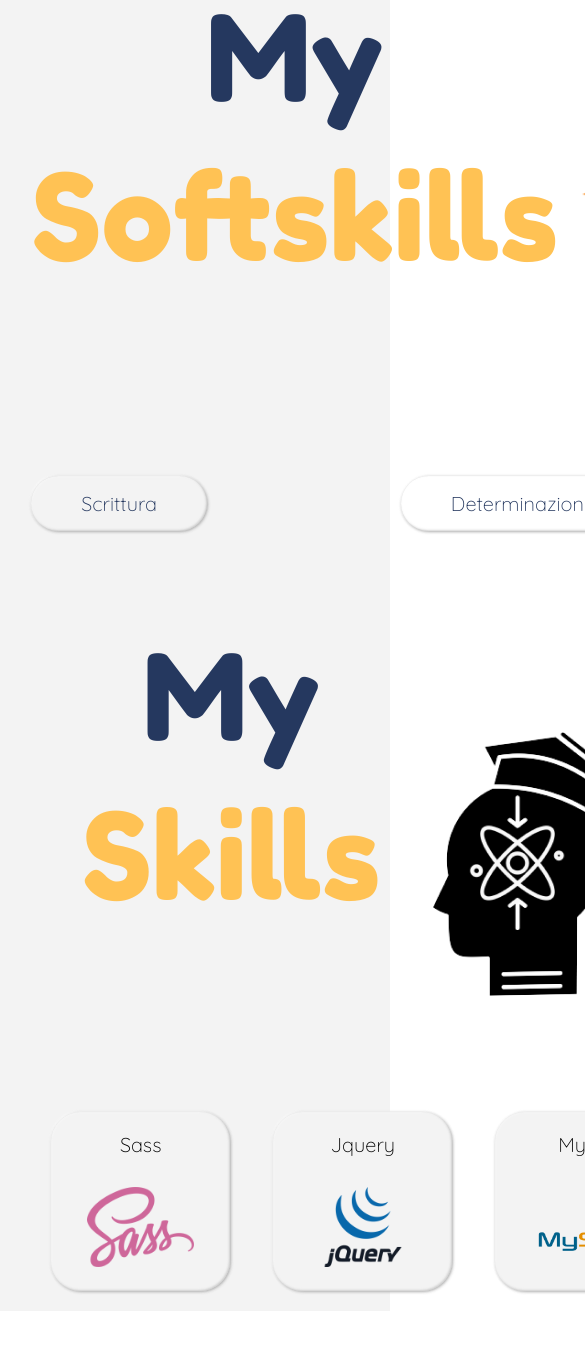
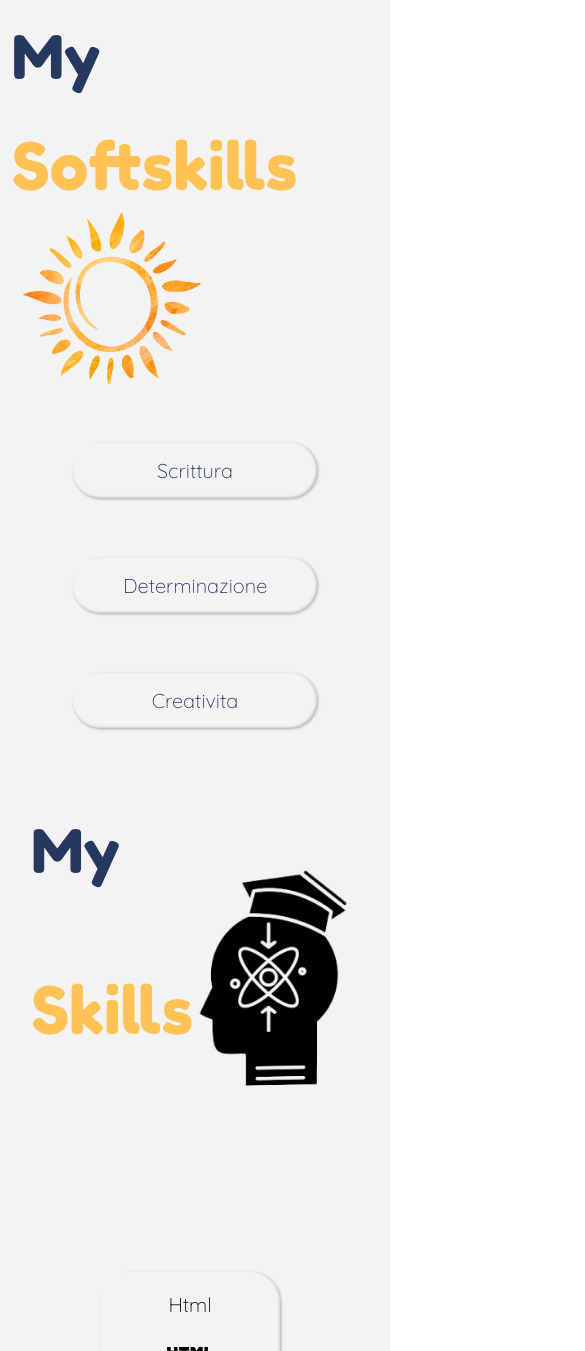
Before and after one commit to AlessandroVenti/AlessandroVenti.github.io, a plain HTML site: page index.html in a window 390 px wide. Shown: the part 2425-3776 px from the top of the page, 585 px wide, since content can reach past the window. Before the commit the page ends 3736 px from the top, so only its background shows below. Drawn offline with nearby package versions, Linux system fonts and the light colour scheme.

Commit message:
fixata mediaquery mobile

```diff
--- a/css/style.css
+++ b/css/style.css
@@ -1078,7 +1078,7 @@ main {
      #what-love {
           padding: 10% 3% 0 3%;
           align-items: flex-start;
-          grid-template-columns: 225px 1fr;
+          grid-template-columns: 196px 1fr;
           grid-template-rows: 232px 1fr;
           grid-template-areas:
           'lovetext loveimage'
@@ -1091,7 +1091,7 @@ main {
      }
 
      #what-love .love-text h2 span {
-          font-size: 96px;;
+          font-size: 65px;
           }
 
      #what-love .love-image {
@@ -1099,7 +1099,7 @@ main {
      }
 
      #what-love .love-image img {
-          width: 200px;
+          width: 136px;
           height: auto;
           }
 
@@ -1110,4 +1110,101 @@ main {
      #what-love .love-badge > div {
           margin: 15px 0;
      }
+
+     #what-love .love-badge > div:hover {
+          transform: scale(1.2);
+          }
+
+     #softskills {
+          padding: 10% 3% 0 3%;
+          display: grid;
+          grid-template-columns: 1fr 1fr;
+          grid-template-rows: 180px 180px auto 1fr;
+          grid-template-areas:
+                    "softskillstext softskillstext"
+                    "softskillsimage softskillsimage"
+                    "softskillsbadge softskillsbadge"
+                    "softskillsparagraph softskillsparagraph";
+     }
+
+     #softskills .softskills-text h2 {
+          text-align: left;
+          font-size: 60px;
+          width: 100%;
+     }
+
+     #softskills .softskills-text h2:last-child {
+         font-size: 65px;
+         margin-top: 0;
+
+     }
+
+     #softskills .softskills-image {
+          margin-top: 30px;
+     }
+
+     #softskills .softskills-image img {
+          width:200px;
+     }
+
+     #softskills .softskills-badge {
+          flex-direction: column;
+          margin-top: 50px;
+     }
+
+     #softskills .softskills-badge li {
+          width: 244px;
+          text-align: center;
+          margin: 30px 0;
+     }
+
+     #skills {
+          grid-template-columns:  1fr 1fr;
+          /* 438px */
+          grid-template-rows: 450px auto auto;
+          gap: 5px;
+          grid-template-areas:
+                    " skillsText skillsImage "
+                    "skillsBadge1 skillsBadge1"
+                    " skillsBadge2 skillsBadge2 ";
+     }
+
+     #skills .skills-text {
+          align-items: flex-start;
+     }
+
+     #skills .skills-text h2 {
+          font-size: 60px;
+     }
+
+     #skills .skills-text h2:last-child {
+          font-size: 65px;
+     }
+
+     #skills .skills-image img {
+          max-width:150px;
+     }
+
+     #skills .skills-badge1 li,
+     #skills .skills-badge2 li {
+          margin: 20px;
+     }
+
+     #skills .skills-badge2 {
+          flex-wrap: wrap;
+          justify-content: center;
+     }
+
+     #skills .skills-badge2 li:last-child {
+          height: 179px;
+          display: flex;
+          flex-direction: column;
+          justify-content: space-between;
+     }
+
+     #skills .skills-badge2 li:last-child img {
+          height: 54px;
+          width: auto;
+
+     }
 }
```
